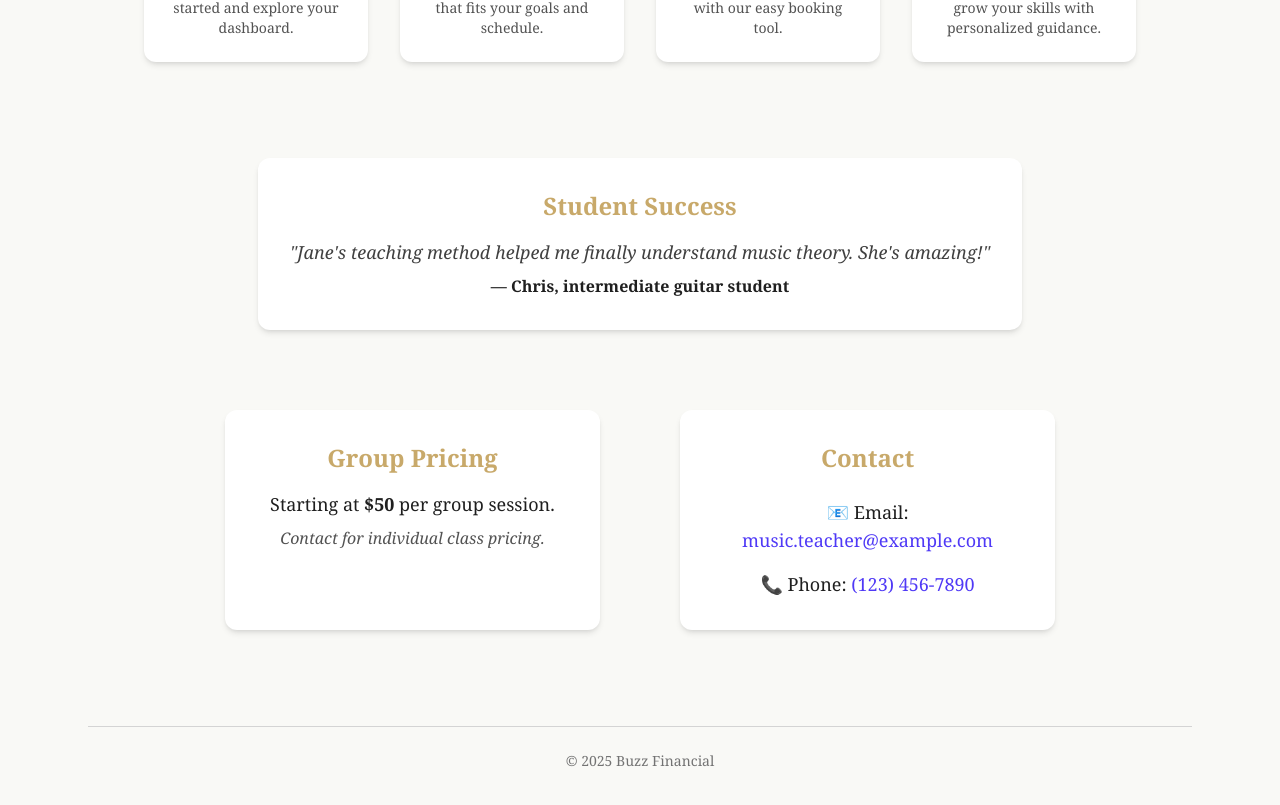
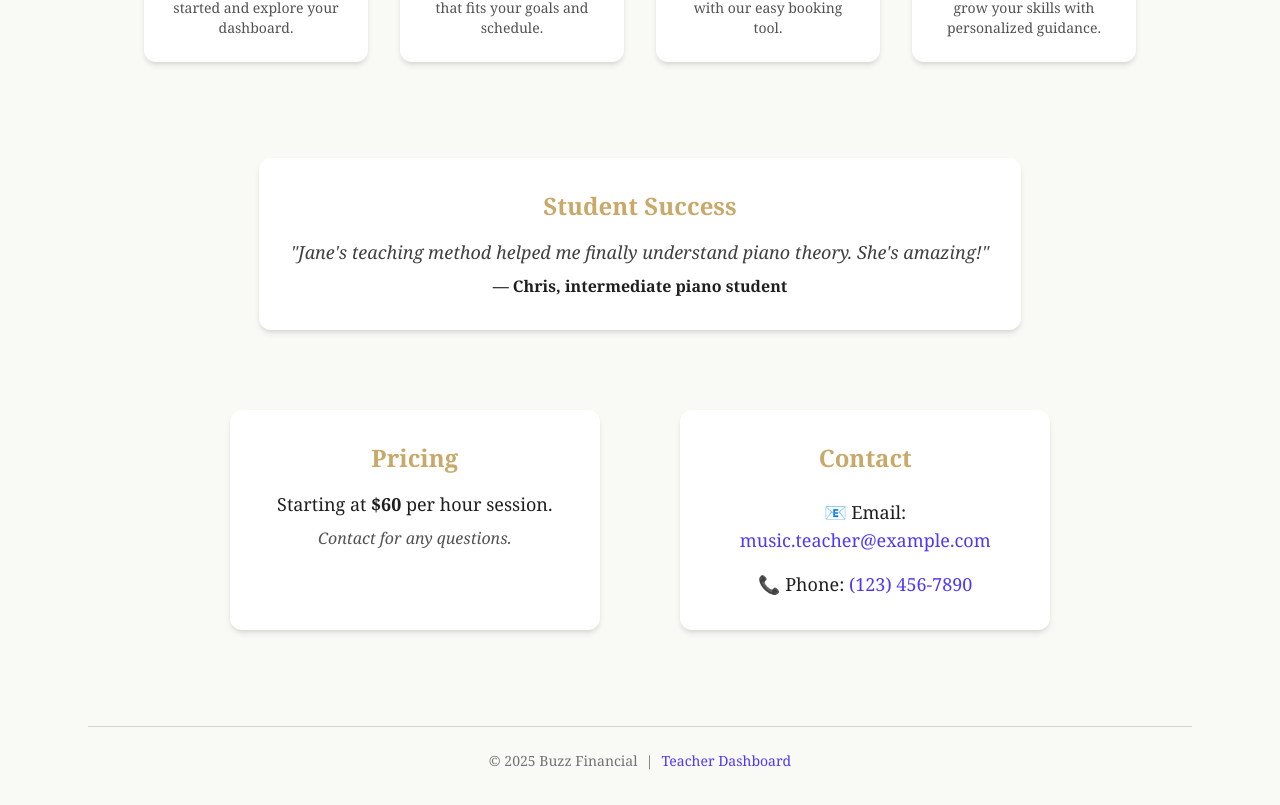
Before and after one commit to ssh-expitrans/music-plat, a Next.js app: page / in a window 1280 px wide. Shown: the part 766-1571 px from the top of the page. Built offline with nearby package versions, Linux system fonts and the light colour scheme; no server answers.

Commit message:
login forms

```diff
--- a/src/app/demodashboard/teacherdash/real/page.tsx
+++ b/src/app/demodashboard/teacherdash/real/page.tsx
@@ -899,6 +899,19 @@ setLessonSlots(
                   {rateError && <div className="text-red-400 font-medium mt-2">{rateError}</div>}
                   {rateSuccess && <div className="text-green-400 font-medium mt-2">{rateSuccess}</div>}
                 </div>
+                {/* Log Out Button */}
+                <div className="flex justify-end">
+                  <button
+                    className="bg-gradient-to-r from-red-500 to-pink-500 text-white px-6 py-3 rounded-xl font-medium shadow-lg hover:scale-105 transition-all duration-200"
+                    onClick={async () => {
+                      await auth.signOut();
+                      router.push("/");
+                    }}
+                    type="button"
+                  >
+                    🚪 Log Out
+                  </button>
+                </div>
               </div>
             )}
           </div>
--- a/src/app/page.tsx
+++ b/src/app/page.tsx
@@ -9,19 +9,19 @@ import React, { useState, useEffect } from "react";
 function StudentSuccessRotator() {
   const testimonials = [
     {
-      quote: "After just a few months with Jane, I was confidently performing in front of my friends and family!",
+      quote: "After just a few months with Jane, I was confidently performing on the piano for my friends and family!",
       name: "Alex",
       detail: "beginner piano student",
     },
     {
-      quote: "Jane's teaching method helped me finally understand music theory. She's amazing!",
+      quote: "Jane's teaching method helped me finally understand piano theory. She's amazing!",
       name: "Chris",
-      detail: "intermediate guitar student",
+      detail: "intermediate piano student",
     },
     {
-      quote: "I used to be terrified of recitals. Now I look forward to them!",
+      quote: "I used to be terrified of recitals. Now I look forward to playing piano on stage!",
       name: "Taylor",
-      detail: "vocal student",
+      detail: "piano student",
     },
   ];
 
@@ -153,9 +153,9 @@ export default function Home() {
       <section className="flex flex-col sm:flex-row sm:justify-center sm:gap-20 mb-24 max-w-6xl mx-auto px-4">
   {/* PRICING */}
   <div className="flex-1 max-w-md bg-white rounded-xl shadow-md p-8 mb-10 sm:mb-0 text-center">
-    <h2 className="text-2xl font-semibold mb-4 text-[var(--accent)]">Group Pricing</h2>
-    <p className="text-lg mb-2">Starting at <span className="font-bold">$50</span> per group session.</p>
-    <p className="italic text-neutral-600">Contact for individual class pricing.</p>
+    <h2 className="text-2xl font-semibold mb-4 text-[var(--accent)]">Pricing</h2>
+    <p className="text-lg mb-2">Starting at <span className="font-bold">$60</span> per hour session.</p>
+    <p className="italic text-neutral-600">Contact for any questions.</p>
   </div>
 
   {/* CONTACT */}
@@ -176,6 +176,8 @@ export default function Home() {
       {/* FOOTER */}
       <footer className="mt-auto py-6 text-center text-neutral-500 text-base sm:text-sm border-t border-neutral-300">
         © 2025 Buzz Financial
+        <span className="mx-2">|</span>
+        <Link href="/demodashboard/teacherdash/teacherlogin" className="text-indigo-600 hover:underline">Teacher Dashboard</Link>
       </footer>
     </div>
   );
--- a/src/context/AuthContext.tsx
+++ b/src/context/AuthContext.tsx
@@ -77,9 +77,23 @@ export const AuthProvider: React.FC<{ children: React.ReactNode }> = ({ children
   const signIn = async (email: string, password: string) => {
     const result = await signInWithEmailAndPassword(auth, email, password);
     console.log('Signed in user:', result.user);
-    // Redirect immediately after successful login
+    // Fetch user profile from Firestore to determine role
+    const userDoc = await getDoc(doc(db, 'users', result.user.uid));
+    let role = 'student';
+    if (userDoc.exists()) {
+      const data = userDoc.data();
+      role = data.role || 'student';
+    }
+    // Redirect based on login form path
     if (typeof window !== 'undefined') {
-      window.location.href = '/demodashboard/studentdash/real';
+      const path = window.location.pathname;
+      if (path.startsWith('/demodashboard/teacherdash/teacherlogin')) {
+        window.location.href = '/demodashboard/teacherdash/real';
+      } else if (role === 'teacher') {
+        window.location.href = '/demodashboard/teacherdash/real';
+      } else {
+        window.location.href = '/demodashboard/studentdash/real';
+      }
     }
     // User profile will be loaded by the auth state listener
   };
```
